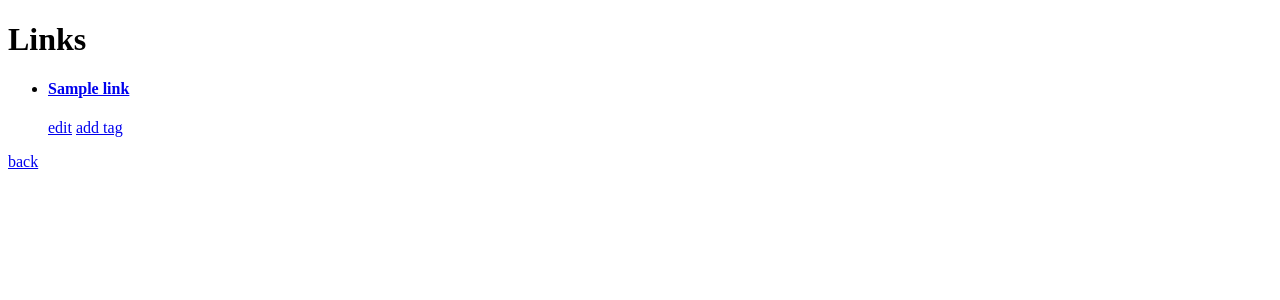
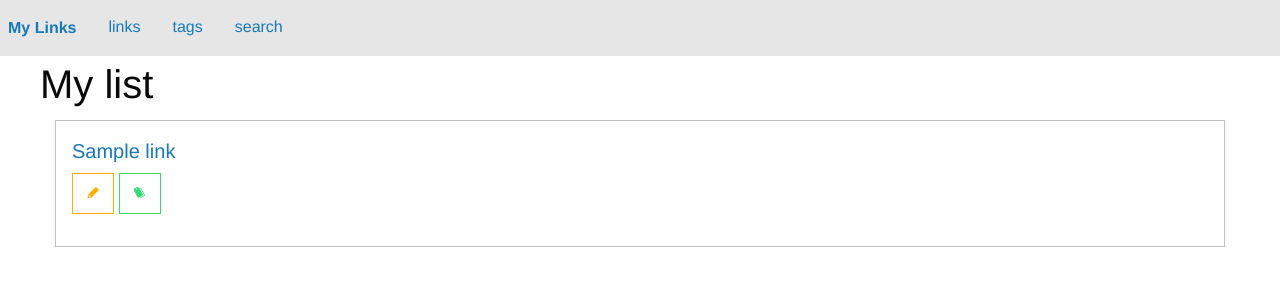
Before and after one commit to togap/my_links, a Flask app: page /links in a window 1280 px wide. Shown: the top 300 px of the page. Run offline with Flask 2, Linux system fonts and the light colour scheme; tables that the repository leaves empty hold one stand-in row (values such as "Sample post").

Commit message:
style for link's list

```diff
--- a/application/templates/links/list.html
+++ b/application/templates/links/list.html
@@ -1,20 +1,24 @@
-<!Doctype html>
-<html lang="es">
-    <head>
-	<meta charset="utf-8">
-	<title>Links</title>
-    </head>
-    <body>
-	<h1>Links</h1>
-	<ul>
-	    {% for link in links %}
-	    <li>
-		<h4><a href="{{ url_for('detail_link', id=link.id) }}">{{ link.title }}</a></h4>
-		<a href="{{ url_for('edit', id=link.id) }}">edit</a>
-		<a href="{{ url_for('attach_tag', id=link.id) }}">add tag</a>
-	    </li>
-	    {% endfor %}
-	</ul>
-	<a href="{{ url_for('index') }}">back</a>
-    </body>
-</html>
+{% extends "index.html" %}
+{% block title %}Links{% endblock %}
+{% block header %}My list{% endblock %}
+{% block content %}
+    <div class="row">
+    {% for link in links %}
+        <div class="columns small-12">
+	    <div class="callout">
+	        <h5><a href="{{ url_for('detail_link', id=link.id) }}">{{ link.title }}</a></h5>
+	        <p>
+		    <a class="hollow button warning" href="{{ url_for('edit', id=link.id) }}">
+		        <span class="show-for-sr">edit</span>
+	 	        <span aria-hidden="true"><i class="fi-pencil"></i></span>
+		    </a>
+	            <a class="hollow button success" href="{{ url_for('attach_tag', id=link.id) }}">
+		        <span class="show-for-sr">add tag</span>
+		        <span aria-hidden="true"><i class="fi-pricetag-multiple"></i></span>
+		    </a>
+	        </p>
+	    </div>
+        </div>
+    {% endfor %}
+    </div>
+{% endblock %}
```
